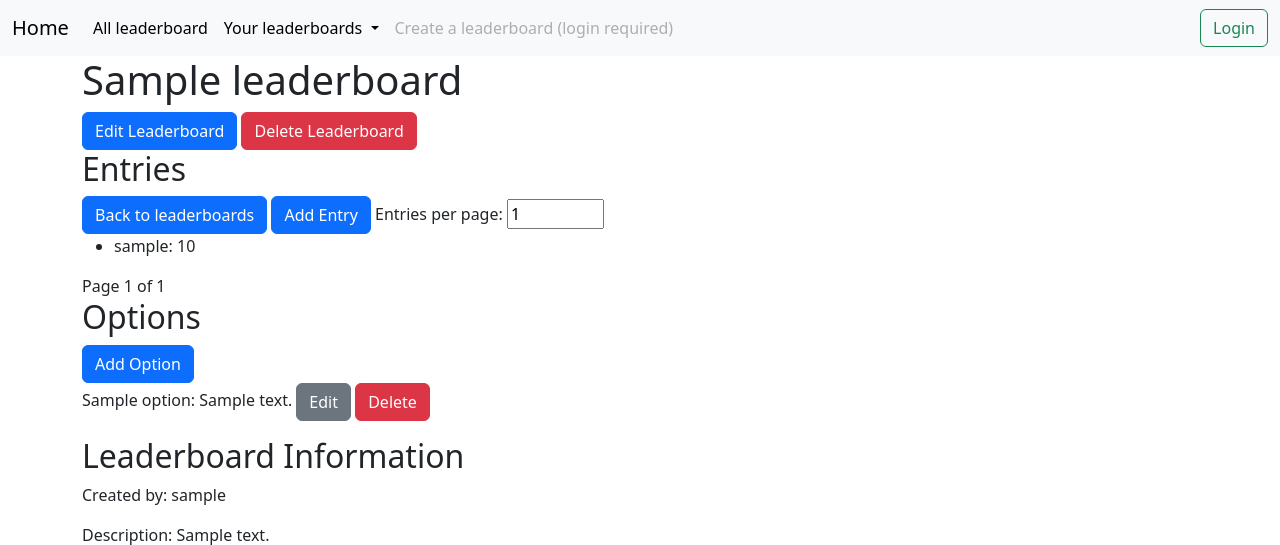
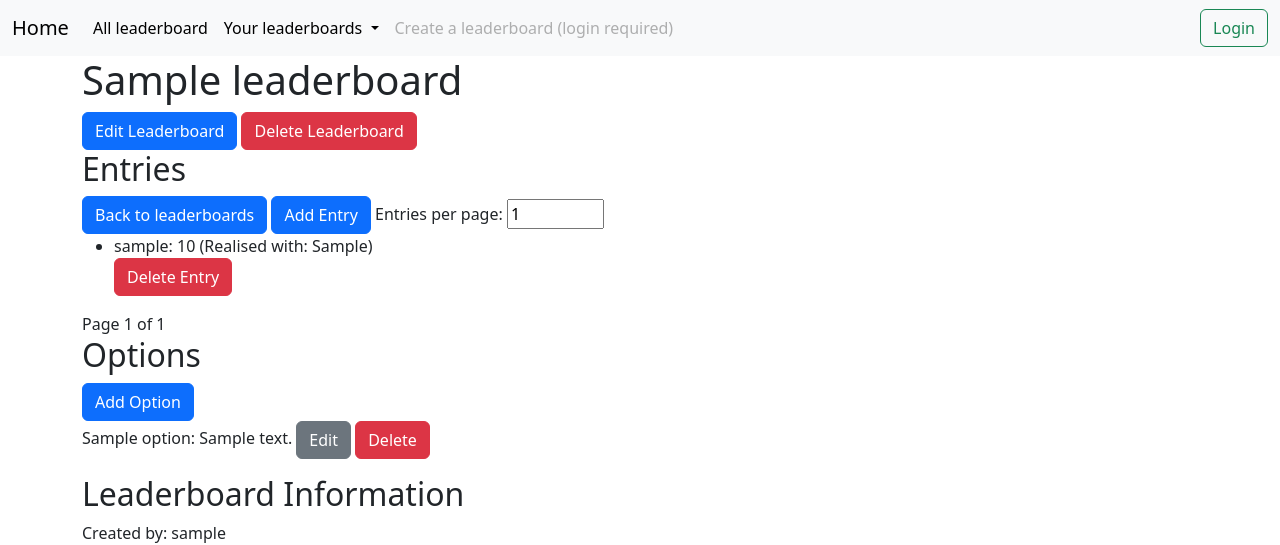
Before and after one commit to mathisdlg/generic-leaderboard, a Django app: template templates/leaderboard/leaderboard_detail.html in a window 1280 px wide. Shown: the top 545 px of the page. Run offline with Django 5.2, Linux system fonts and the light colour scheme; the template is opened without the code that fills it: most values are stand-ins (such as "Sample title", 1, 10 or a date in 2020); some libraries are stand-ins or nearby versions.

Commit message:
Add delete

```diff
--- a/leaderboard/urls.py
+++ b/leaderboard/urls.py
@@ -16,7 +16,7 @@ urlpatterns = [
 
     path('leaderboard/<int:leaderboard_id>/entry/add/', entry_views.add_entry, name='add_entry'),
     # path('leaderboard/<int:leaderboard_id>/entry/<int:entry_id>/edit/', entry_views.edit_entry, name='edit_entry'),
-    # path('leaderboard/<int:leaderboard_id>/entry/<int:entry_id>/delete/', entry_views.delete_entry, name='delete_entry'),
+    path('leaderboard/<int:leaderboard_id>/entry/<int:entry_id>/delete/', entry_views.delete_entry, name='delete_entry'),
 
     path('leaderboard/<int:leaderboard_id>/option/add/', option_views.add_option, name='add_option'),
     path('leaderboard/<int:leaderboard_id>/option/<int:option_id>/edit/', option_views.edit_option, name='edit_option'),
--- a/templates/leaderboard/leaderboard_detail.html
+++ b/templates/leaderboard/leaderboard_detail.html
@@ -15,7 +15,12 @@
 
     <ul>
         {% for entry in entries %}
-            <li>{{ entry.user.username }}: {{ entry.score }}</li>
+            {% if entry.realise_with.all %}
+                <li>{{ entry.user.username }}: {{ entry.score }} (Realised with: {{ entry.realise_with.all|join:", " }})</li>
+            {% else %}
+                <li>{{ entry.user.username }}: {{ entry.score }}</li>
+            {% endif %}
+            <a class="btn btn-danger" href="{% url 'delete_entry' leaderboard.id entry.id %}">Delete Entry</a>
         {% empty %}
             <li>No entries yet.</li>
         {% endfor %}
```
